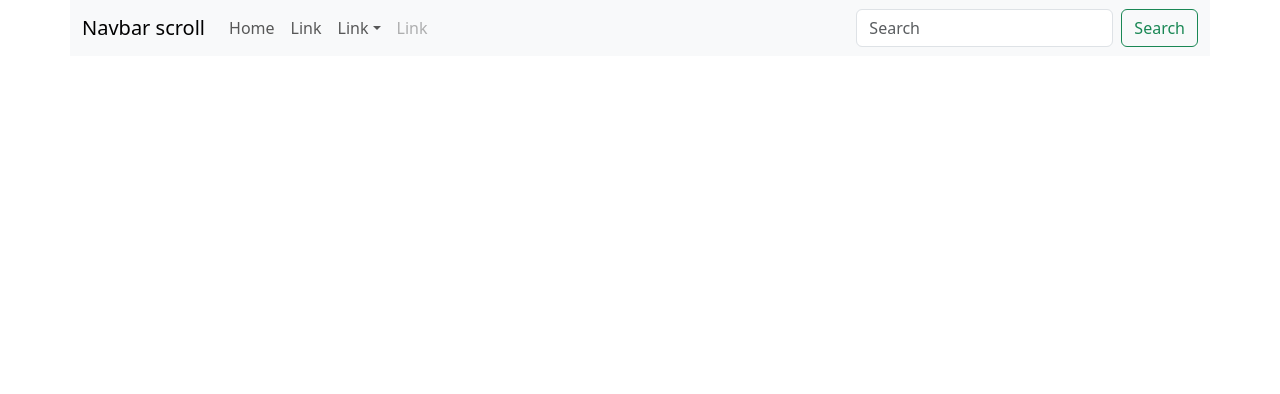
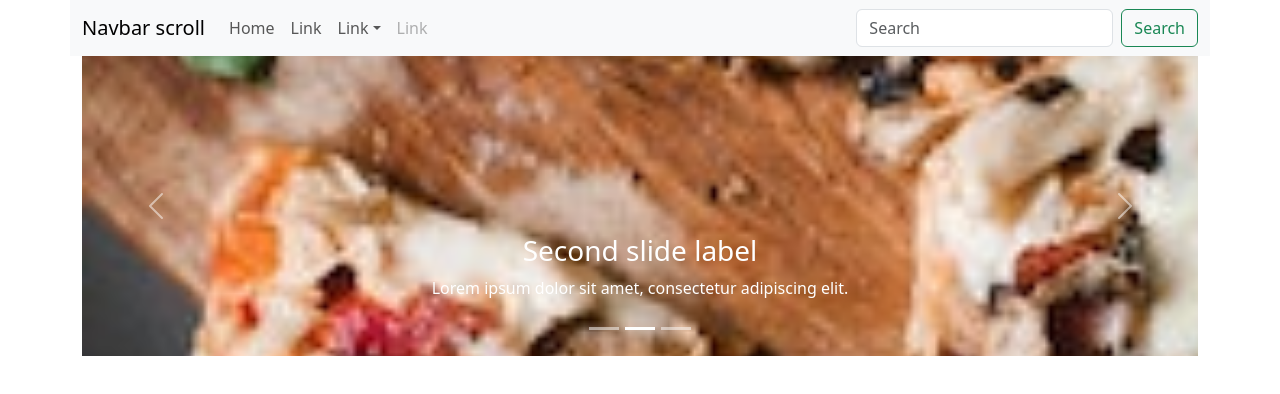
Before and after one commit to NguyenPhuc1610/Lab3, a React (Create React App) app: page / in a window 1280 px wide. Shown: the top 394 px of the page. Built offline with nearby package versions, Linux system fonts and the light colour scheme.

Commit message:
Done Carousel

```diff
--- a/src/App.js
+++ b/src/App.js
@@ -13,8 +13,13 @@ import {
   Nav,
   Navbar,
   NavDropdown,
-  Row
+  Row,
+  Carousel
 } from "react-bootstrap";
+
+import img1 from './Images/menu1.jpg';
+import img2 from './Images/menu2.jpg';
+import img3 from './Images/menu3.jpg';
 
 function App() {
   return (
@@ -65,7 +70,31 @@ function App() {
         {/*END NAVBAR */}
 
         <Row>
-
+          <Carousel slide={false}>
+            <Carousel.Item>
+              <img text="First slide" src={img1} alt="ảnh 1" style={{objectFit: 'cover', width: '1296px', height: '300px'}}/>
+              <Carousel.Caption>
+                <h3>First slide label</h3>
+                <p>Nulla vitae elit libero, a pharetra augue mollis interdum.</p>
+              </Carousel.Caption>
+            </Carousel.Item>
+            <Carousel.Item>
+            <img text="First slide" src={img2} alt="ảnh 1" style={{objectFit: 'cover', width: '1296px', height: '300px'}}/>
+              <Carousel.Caption>
+                <h3>Second slide label</h3>
+                <p>Lorem ipsum dolor sit amet, consectetur adipiscing elit.</p>
+              </Carousel.Caption>
+            </Carousel.Item>
+            <Carousel.Item>
+            <img text="First slide" src={img3} alt="ảnh 1" style={{objectFit: 'cover', width: '1296px', height: '300px'}}/>
+              <Carousel.Caption>
+                <h3>Third slide label</h3>
+                <p>
+                  Praesent commodo cursus magna, vel scelerisque nisl consectetur.
+                </p>
+              </Carousel.Caption>
+            </Carousel.Item>
+          </Carousel>
         </Row>
 
 
```
